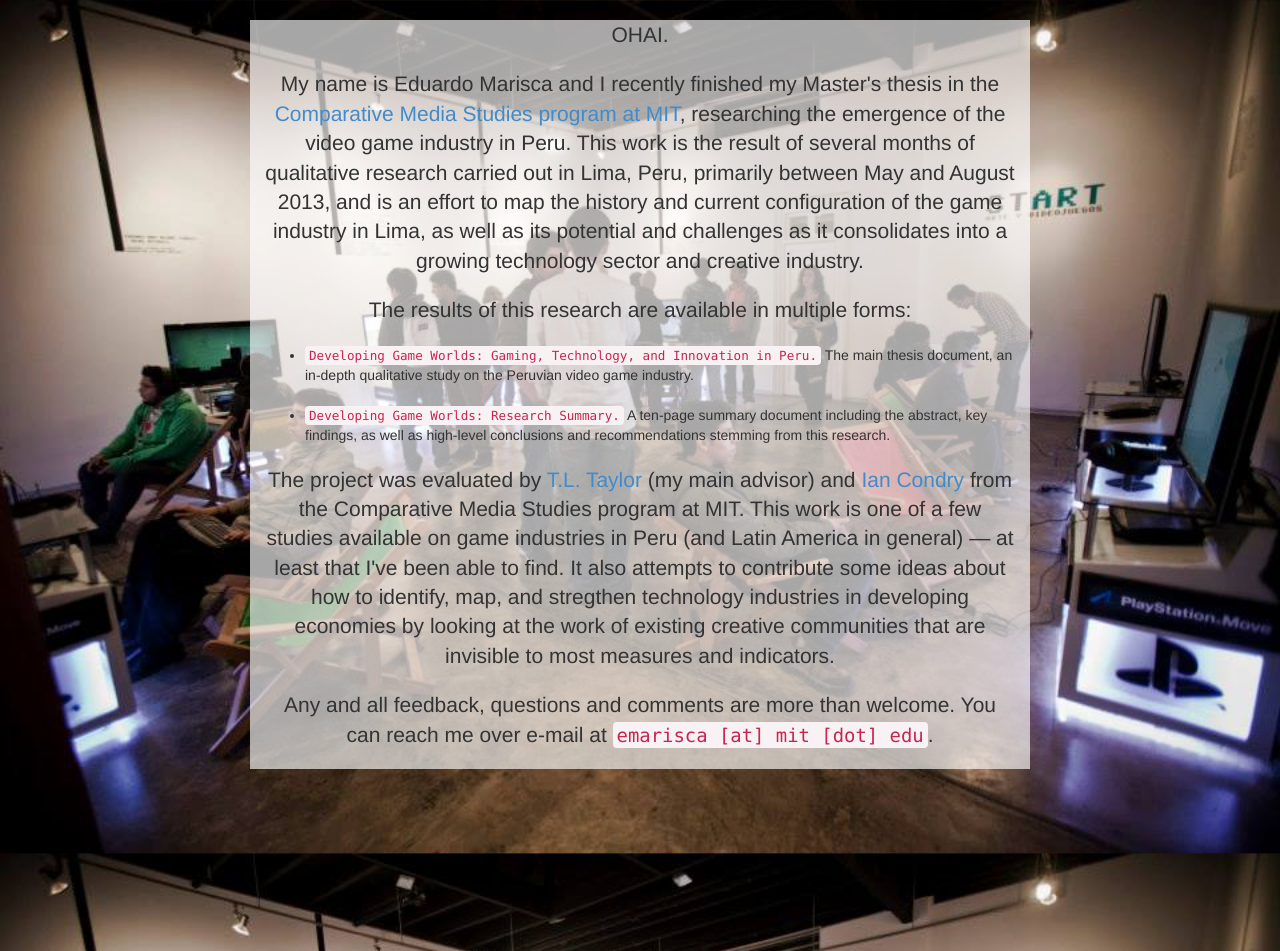
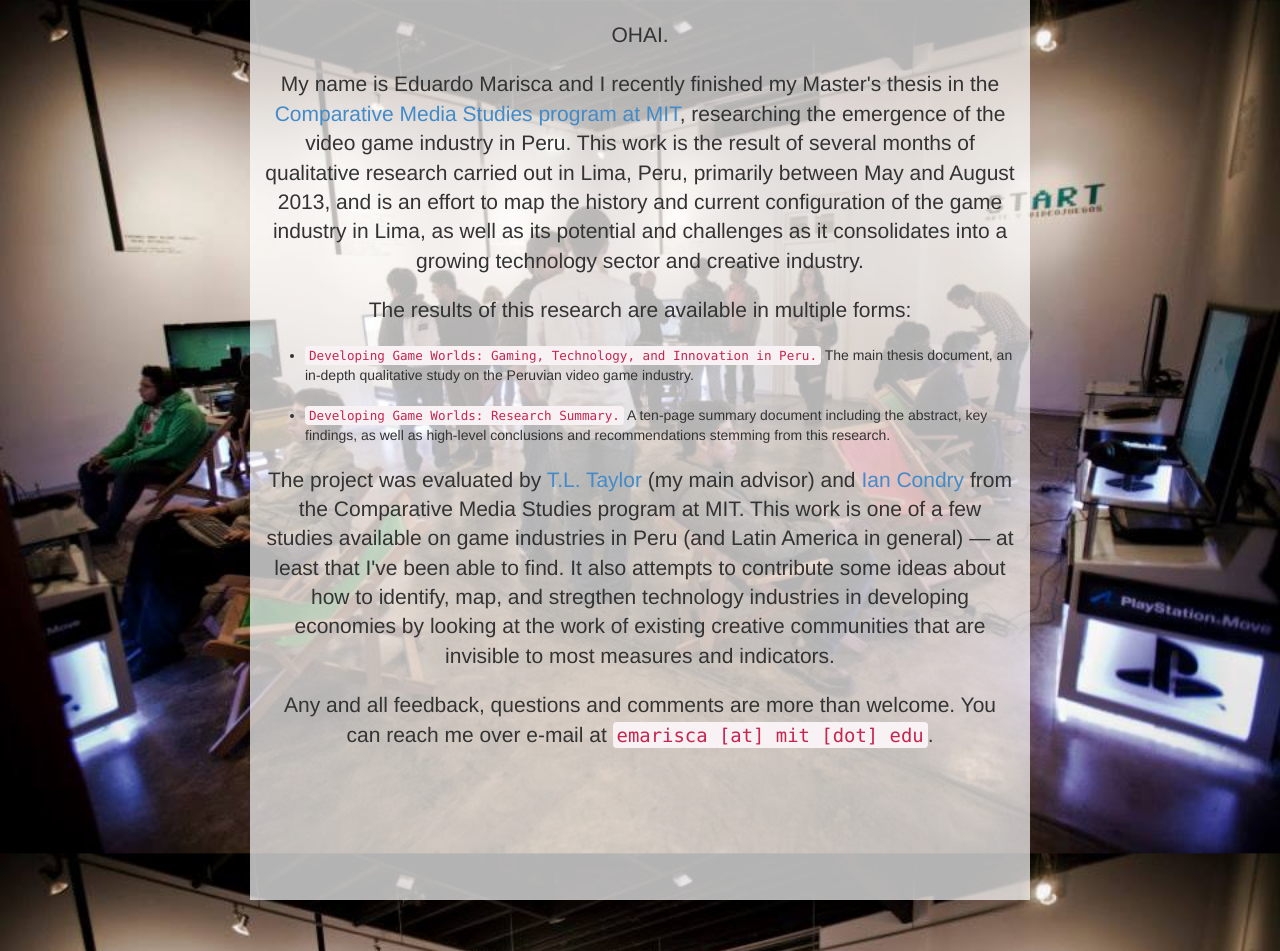
Before and after one commit to piscosour/piscosour.github.io, a Jekyll site: the page built from thesis/index.html, in a window 1280 px wide. Built offline with Jekyll 4.4.1, drawn with Linux system fonts in a browser that asks for light colours.

Commit message:
bg fixes

```diff
--- a/_layouts/landing.html
+++ b/_layouts/landing.html
@@ -1,6 +1,6 @@
 {% include header.html %}
 <div class="row">
-	<div class="col-md-8 col-md-offset-2" style="margin-top: 20px{% if page.background %}; background-color: rgba(255, 255, 255, 0.65){% endif %}" name="content">
+	<div class="col-md-8 col-md-offset-2" style="padding-top: 20px; height: 100%{% if page.background %}; background-color: rgba(255, 255, 255, 0.7){% endif %}" name="content">
 		{{ content }}
 	</div>
 </div>
```
